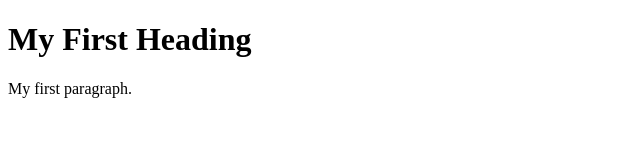
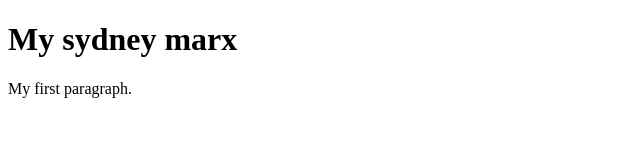
Before and after one commit to sydneymarx1/exploring-cs, a plain HTML site: page index.html in a window 1280 px wide. Shown: the whole page, without its empty margins (0-640 px from the left). Drawn offline with Linux system fonts and the light colour scheme.

Commit message:
Update index.html

```diff
--- a/index.html
+++ b/index.html
@@ -1,7 +1,7 @@
 <!DOCTYPE html>
 <html>
  <body>
-   <h1>My First Heading</h1>
+   <h1>My sydney marx </h1>
    	<p>My first paragraph.</p>
 
 
```
